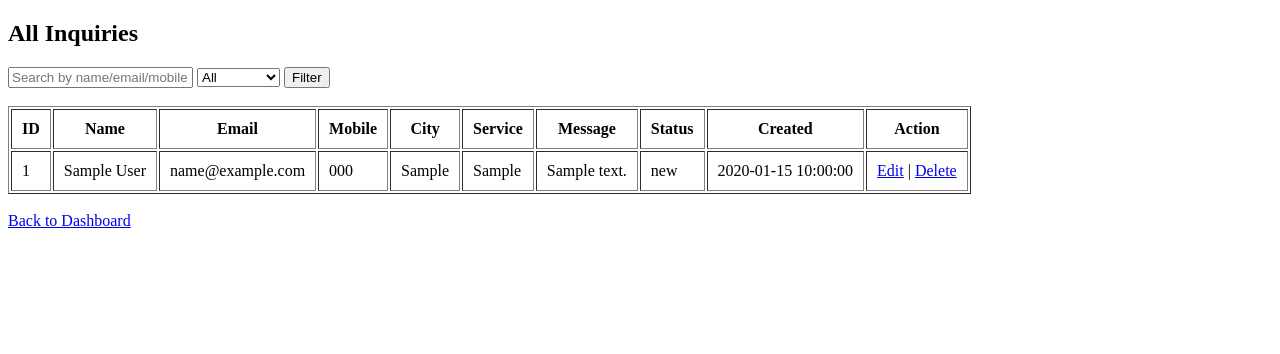
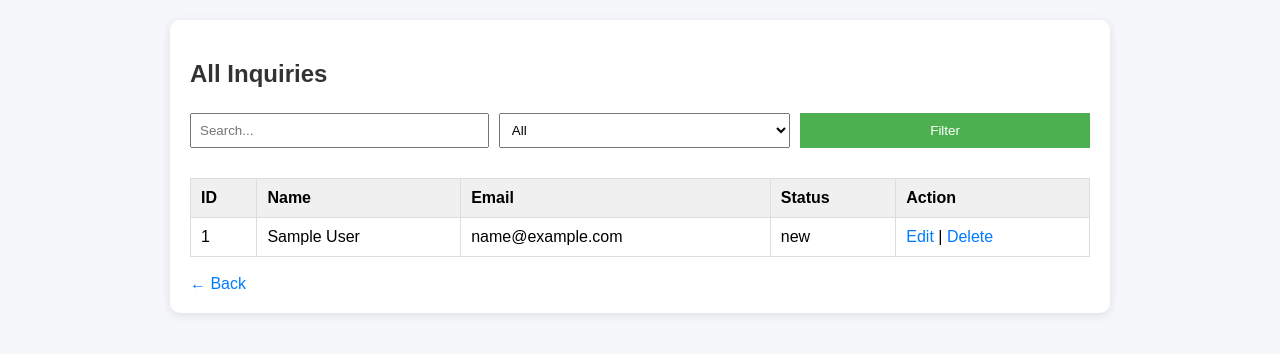
Before and after one commit to tejuuu-7774/ca-inquiry-system, a PHP site: page /admin/inquiries.php in a window 1280 px wide. Shown: the top 354 px of the page. Run offline with PHP 8.4, Linux system fonts and the light colour scheme; the visitor is signed in with stand-in values (Sample User, id 1); tables that the repository leaves empty or names only in its code hold one stand-in row (values such as "Sample post").

Commit message:
added minimal ui and css

```diff
--- a/admin/inquiries.php
+++ b/admin/inquiries.php
@@ -40,35 +40,32 @@
 <html>
 <head>
     <title>All Inquiries</title>
+    <link rel="stylesheet" href="../assets/style.css">
 </head>
 <body>
+    <div class="container">
+
     <h2>All Inquiries</h2>
 
-    <form method="GET">
-        <input type="text" name="search" placeholder="Search by name/email/mobile">
+    <form method="GET" class="form-inline">
+        <input type="text" name="search" placeholder="Search..." value="<?php echo $search; ?>">
 
         <select name="status">
             <option value="">All</option>
-            <option value="new">New</option>
-            <option value="contacted">Contacted</option>
-            <option value="closed">Closed</option>
+            <option value="new" <?php if($status=='new') echo 'selected'; ?>>New</option>
+            <option value="contacted" <?php if($status=='contacted') echo 'selected'; ?>>Contacted</option>
+            <option value="closed" <?php if($status=='closed') echo 'selected'; ?>>Closed</option>
         </select>
 
         <button type="submit">Filter</button>
     </form>
-    <br>
 
-    <table border="1" cellpadding="10">
+    <table>
     <tr>
         <th>ID</th>
         <th>Name</th>
         <th>Email</th>
-            <th>Mobile</th>
-            <th>City</th>
-            <th>Service</th>
-            <th>Message</th>
         <th>Status</th>
-            <th>Created</th>
         <th>Action</th>
     </tr>
 
@@ -77,15 +74,10 @@
         <td><?php echo $row['id']; ?></td>
         <td><?php echo $row['full_name']; ?></td>
         <td><?php echo $row['email']; ?></td>
-            <td><?php echo $row['mobile']; ?></td>
-            <td><?php echo $row['city']; ?></td>
-            <td><?php echo $row['service']; ?></td>
-            <td><?php echo $row['message']; ?></td>
         <td><?php echo $row['status']; ?></td>
-            <td><?php echo $row['created_at']; ?></td>
         <td>
             <a href="edit-inquiry.php?id=<?php echo $row['id']; ?>">Edit</a> |
-                <a href="delete-inquiry.php?id=<?php echo $row['id']; ?>" onclick="return confirm('Are you sure?')">Delete</a>
+            <a href="delete-inquiry.php?id=<?php echo $row['id']; ?>" onclick="return confirm('Delete?')">Delete</a>
         </td>
     </tr>
     <?php endforeach; ?>
@@ -93,7 +85,7 @@
     </table>
 
     <br>
-    <a href="dashboard.php">Back to Dashboard</a>
-
+    <a href="dashboard.php">← Back</a>
+    </div>
 </body>
 </html>
--- /dev/null
+++ b/assets/style.css
@@ -0,0 +1,78 @@
+body {
+    font-family: Arial, sans-serif;
+    background: #f5f7fa;
+    margin: 0;
+    padding: 20px;
+}
+
+h2 {
+    color: #333;
+}
+
+.container {
+    background: white;
+    padding: 20px;
+    border-radius: 10px;
+    max-width: 900px;
+    margin: auto;
+    box-shadow: 0 2px 10px rgba(0,0,0,0.1);
+}
+
+input, select, textarea, button {
+    padding: 8px;
+    margin-top: 5px;
+    margin-bottom: 10px;
+    width: 100%;
+}
+
+button {
+    background: #4CAF50;
+    color: white;
+    border: none;
+    cursor: pointer;
+}
+
+button:hover {
+    background: #45a049;
+}
+
+table {
+    width: 100%;
+    border-collapse: collapse;
+    margin-top: 20px;
+}
+
+table, th, td {
+    border: 1px solid #ddd;
+}
+
+th {
+    background: #f0f0f0;
+}
+
+td, th {
+    padding: 10px;
+    text-align: left;
+}
+
+a {
+    text-decoration: none;
+    color: #007bff;
+}
+
+a:hover {
+    text-decoration: underline;
+}
+
+.stats {
+    display: flex;
+    justify-content: space-between;
+    background: #eef2f7;
+    padding: 15px;
+    border-radius: 8px;
+}
+
+.form-inline {
+    display: flex;
+    gap: 10px;
+}
```
Also changed, not shown: admin/dashboard.php (+12 -6 lines), admin/edit-inquiry.php (+7 -3 lines), admin/login.php (+8 -8 lines). Lines whose indentation alone changed are shown as unchanged.
